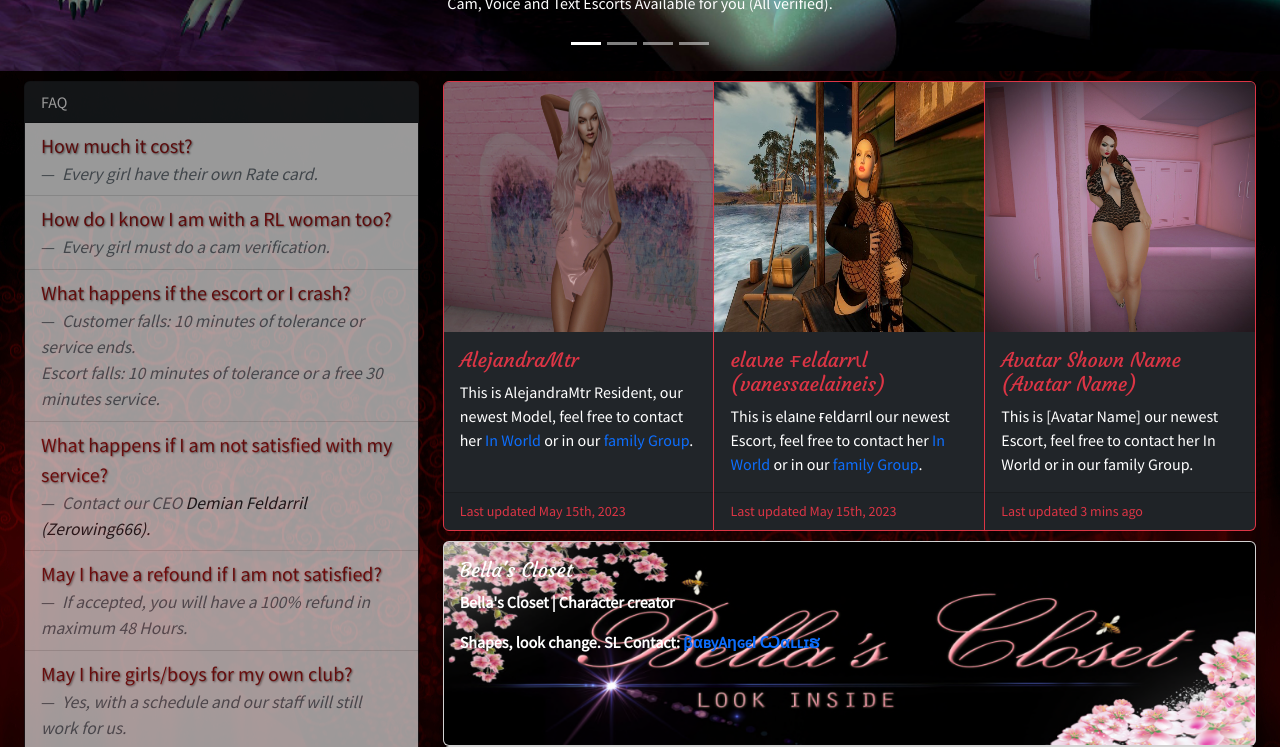
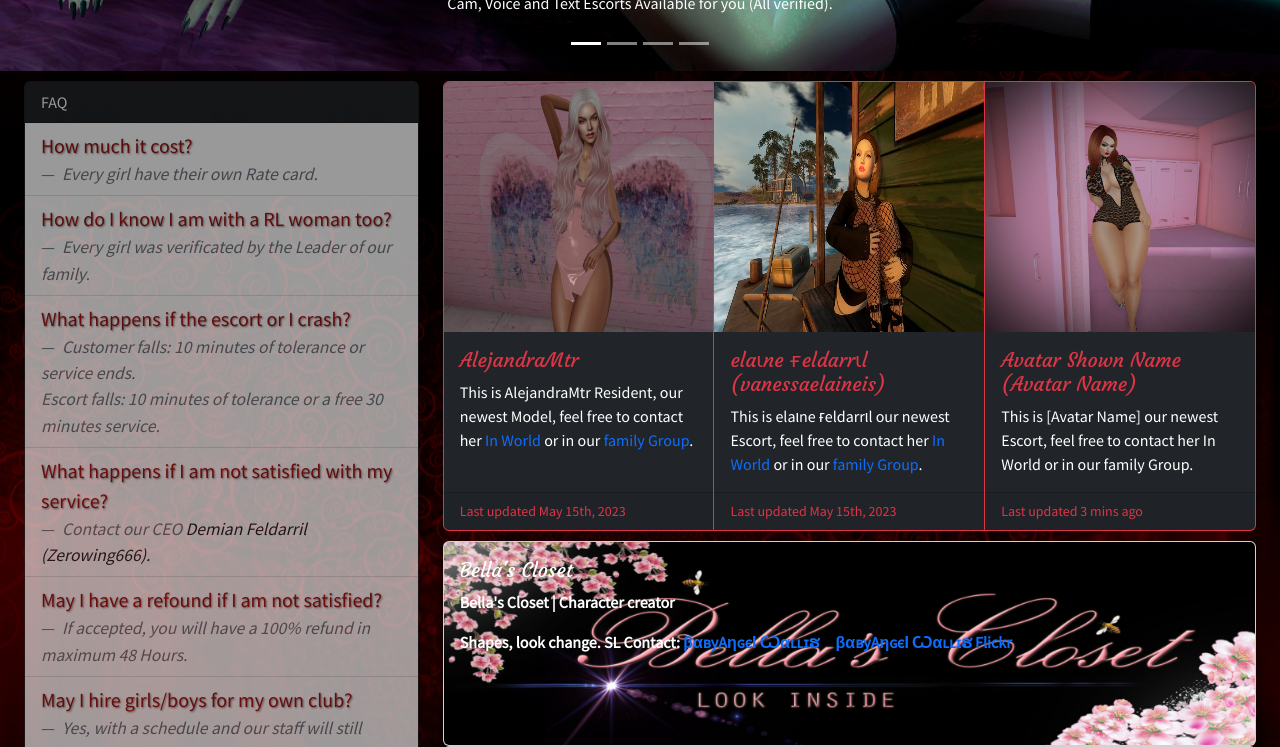
Before and after one commit to DemianFeldarril/feldarrilfamily, a PHP site: page / in a window 1280 px wide. Shown: the part 604-1351 px from the top of the page. Run offline with PHP 8.4, Linux system fonts and the light colour scheme; some libraries are stand-ins or nearby versions; grey boxes are pictures that could not be loaded.

Commit message:
Se agrego formulario
Se creo y agregó el formulario para escorts, ademas del link de flickr de Bellanovablue.

```diff
--- a/body.php
+++ b/body.php
@@ -66,7 +66,7 @@
                             <blockquote class="blockquote mb-0">
                                 <p class="redtitle">How do I know I am with a RL woman too?</p>
                                 <footer class="blockquote-footer">
-                                    <cite title="Source Title">Every girl must do a cam verification.</cite>
+                                    <cite title="Source Title">Every girl was verificated by the Leader of our family.</cite>
                                 </footer>
                             </blockquote>
                         </li>
@@ -106,7 +106,7 @@
                             </blockquote>
                         </li>
                         <li class="list-group-item">
-                            <a href="#" class="link-dark">Form to apply for Escorting</a>.
+                            <a href="https://forms.gle/fg34SQVtuYAUxN2r6" class="link-dark" target="_blank">Form to apply for Escorting</a>.
                         </li>
                         <li class="list-group-item">
                             <a href="#" class="link-dark">Form to apply for Sub/Slave</a>.
@@ -159,7 +159,7 @@
                     <div class="card-img-overlay">
                         <h5 class="card-title">Bella's Closet</h5>
                         <p class="card-text">Bella's Closet | Character creator</p>
-                        <p class="card-text">Shapes, look change. SL Contact: <a href="secondlife:///app/agent/e3bcebde-6214-4cef-a441-b226745b3712/im">βαвуAηɢєƖ Ѡαʟʟɪຮ</a></p>
+                        <p class="card-text">Shapes, look change. SL Contact: <a href="secondlife:///app/agent/e3bcebde-6214-4cef-a441-b226745b3712/im">βαвуAηɢєƖ Ѡαʟʟɪຮ</a>&emsp;<a href="https://www.flickr.com/photos/193206086@N07">βαвуAηɢєƖ Ѡαʟʟɪຮ Flickr</a></p>
                     </div>
                 </div>
                 <div class="card text-danger">
```
